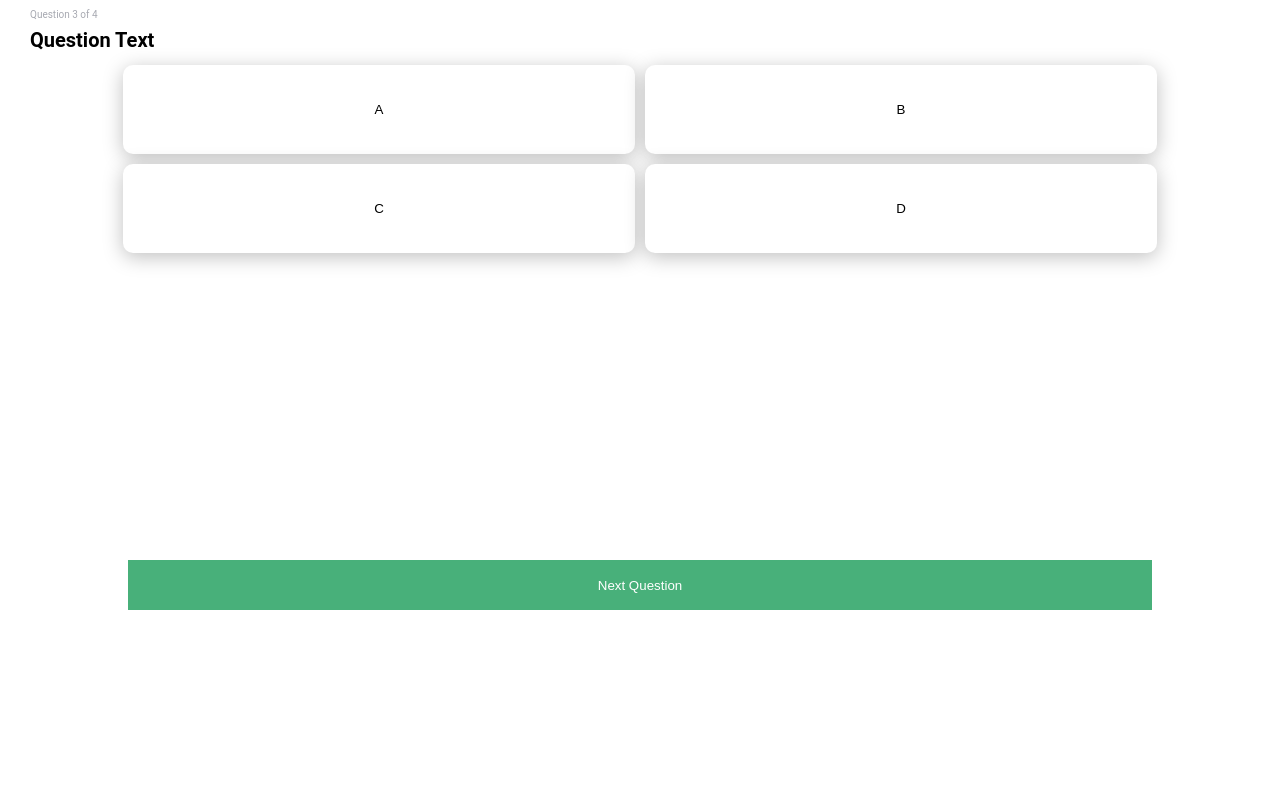
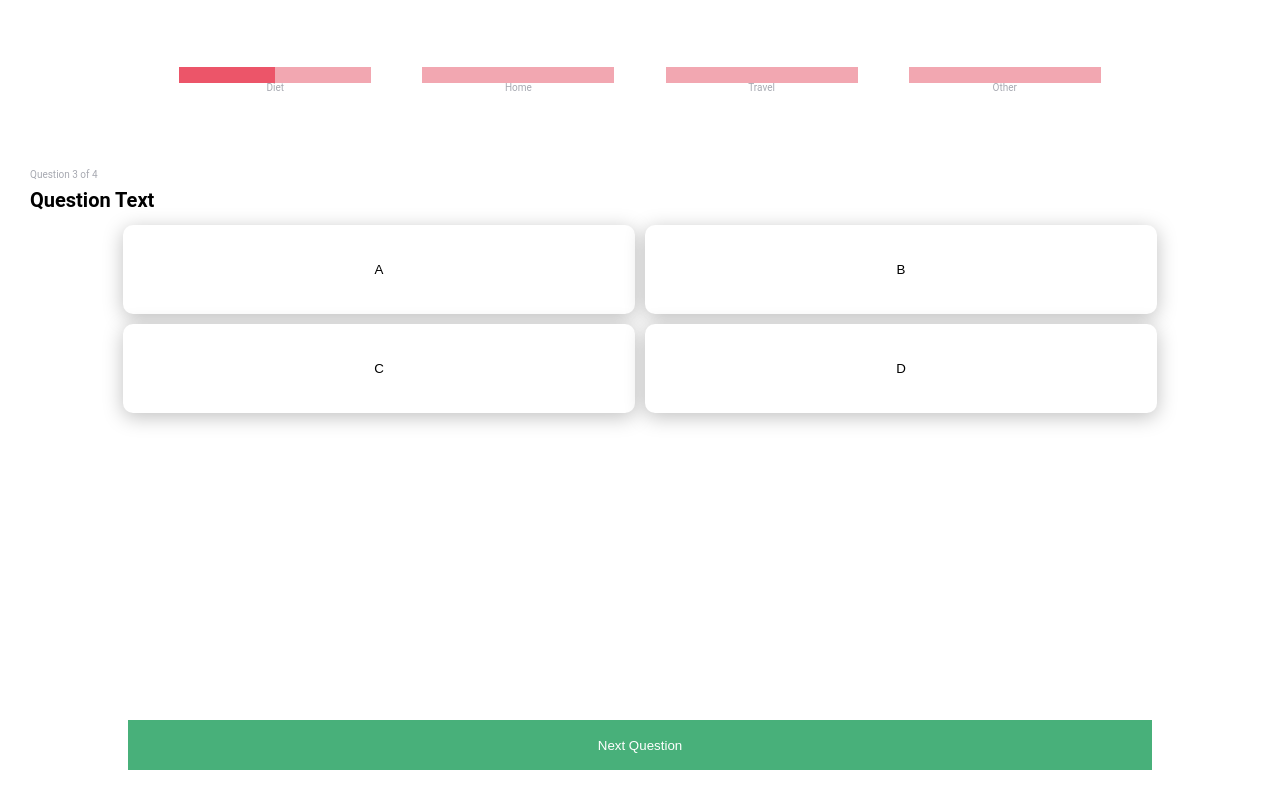
Before and after one commit to AnatDean/carbon-footprint-survey-fe, a React (Create React App) app: page / in a window 1280 px wide. Shown: the top 800 px of the page. Built offline with nearby package versions, Linux system fonts and the light colour scheme.

Commit message:
add progress bar to question page

```diff
--- a/src/components/Pages/QuestionPage.tsx
+++ b/src/components/Pages/QuestionPage.tsx
@@ -1,6 +1,8 @@
 import React from 'react';
 import styled from 'styled-components';
 import Button from '../Button';
+import ProgressBar from '../Quiz/ProgressBar';
+import ProgressBarIcon from '../Quiz/ProgressBarIcon';
 import QuestionDetails from '../Quiz/QuestionDetails';
 interface QuestionPageProps {
   currentQuestionNum: number;
@@ -37,6 +39,10 @@ const QuestionPage: React.FC<QuestionPageProps> = ({
   answers,
 }) => (
   <Container>
+    <ProgressBar
+      currentQuestionNum={currentQuestionNum}
+      totalQuestions={totalQuestions}
+    />
     <QuizContainer>
       <QuestionDetails
         currentQuestionNum={currentQuestionNum}
--- /dev/null
+++ b/src/components/Quiz/ProgressBar.tsx
@@ -0,0 +1,40 @@
+import React from 'react';
+import styled from 'styled-components';
+import ProgressBarIcon from './ProgressBarIcon';
+
+const Header = styled.header`
+  width: 80%;
+  height: 20vh;
+  display: flex;
+  justify-content: space-evenly;
+  align-items: center;
+`;
+
+interface ProgressBarProps {
+  currentQuestionNum: number;
+  totalQuestions: number;
+}
+
+const ProgressBar: React.FC<ProgressBarProps> = ({
+  currentQuestionNum,
+  totalQuestions,
+}) => (
+  <Header>
+    <ProgressBarIcon
+      currentQuestionNum={currentQuestionNum}
+      totalQuestions={totalQuestions}>
+      Diet
+    </ProgressBarIcon>
+    <ProgressBarIcon currentQuestionNum={0} totalQuestions={10}>
+      Home
+    </ProgressBarIcon>
+    <ProgressBarIcon currentQuestionNum={0} totalQuestions={10}>
+      Travel
+    </ProgressBarIcon>
+    <ProgressBarIcon currentQuestionNum={0} totalQuestions={10}>
+      Other
+    </ProgressBarIcon>
+  </Header>
+);
+
+export default ProgressBar;
--- /dev/null
+++ b/src/components/Quiz/ProgressBarIcon.tsx
@@ -0,0 +1,56 @@
+import React from 'react';
+import styled from 'styled-components';
+import { rem } from 'polished';
+
+interface ProgressBarIconProps {
+  children: HTMLCollection | string;
+  currentQuestionNum: number;
+  totalQuestions: number;
+}
+
+const BarBackground = styled.div`
+  background-color: ${(props) => props.theme.lightPink};
+  height: 2vh;
+  width: 15vw;
+  display: flex;
+  flex-direction: column;
+`;
+
+interface BarFillerProps {
+  fill: number;
+}
+
+const BarFiller: React.FC<BarFillerProps> = styled.div<BarFillerProps>`
+  background-color: ${(props) => props.theme.pink};
+  height: 2vh;
+  width: ${(props) => props.fill}%;
+`;
+
+const Detail = styled.p`
+  font-size: ${rem('10px')};
+  color: ${(props) => props.theme.darkGrey};
+`;
+
+const Container = styled.div`
+  text-align: center;
+`;
+
+const ProgressBarIcon: React.FC<ProgressBarIconProps> = ({
+  children,
+  currentQuestionNum,
+  totalQuestions,
+}) => {
+  const percentage: number = Math.round(
+    (currentQuestionNum / totalQuestions) * 100
+  );
+  return (
+    <Container>
+      <BarBackground>
+        <BarFiller fill={percentage} />
+      </BarBackground>
+      <Detail>{children}</Detail>
+    </Container>
+  );
+};
+
+export default ProgressBarIcon;
--- a/src/styles/theme.ts
+++ b/src/styles/theme.ts
@@ -1,6 +1,7 @@
 export const theme = {
   green: '#48B07A',
   pink: '#EC5569',
+  lightPink: '#F2A7B1',
   offWhite: '#E5E5E5',
   white: '#FFFFFF',
   black: '#000000',
```
